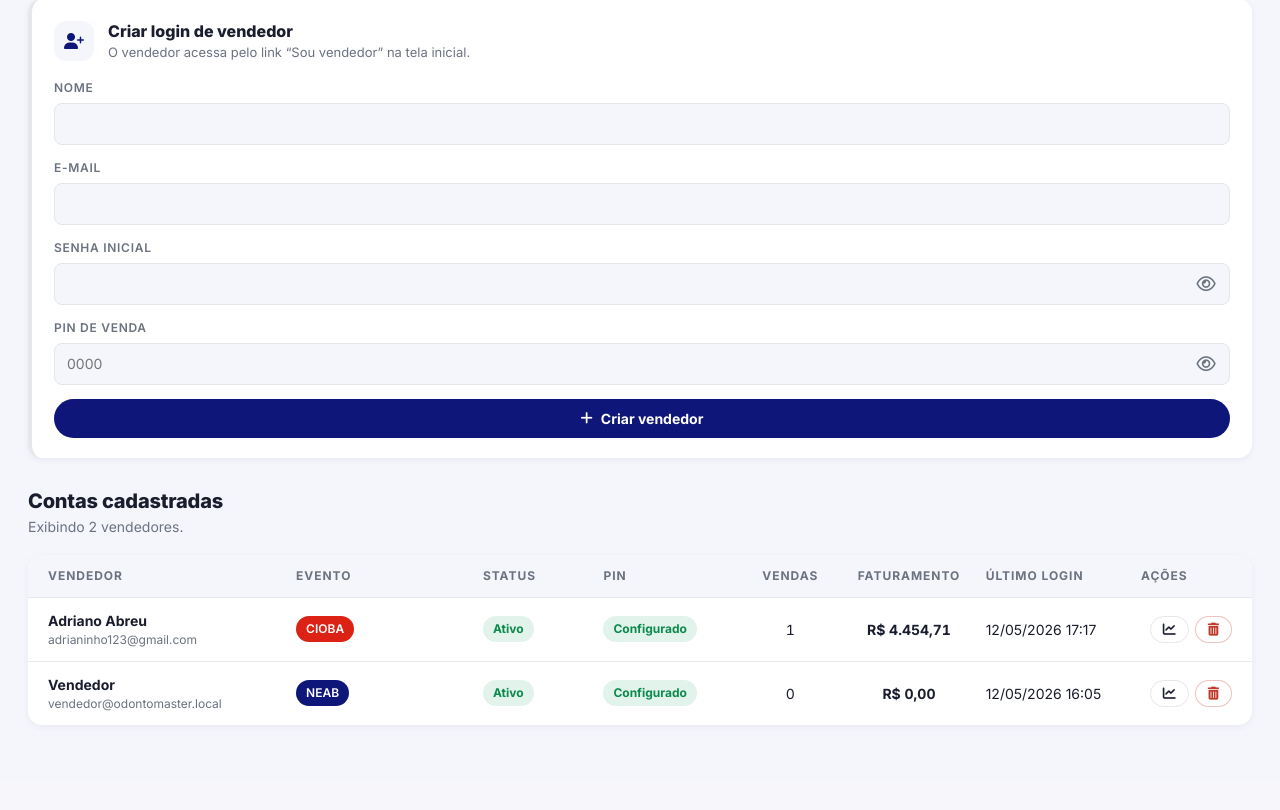
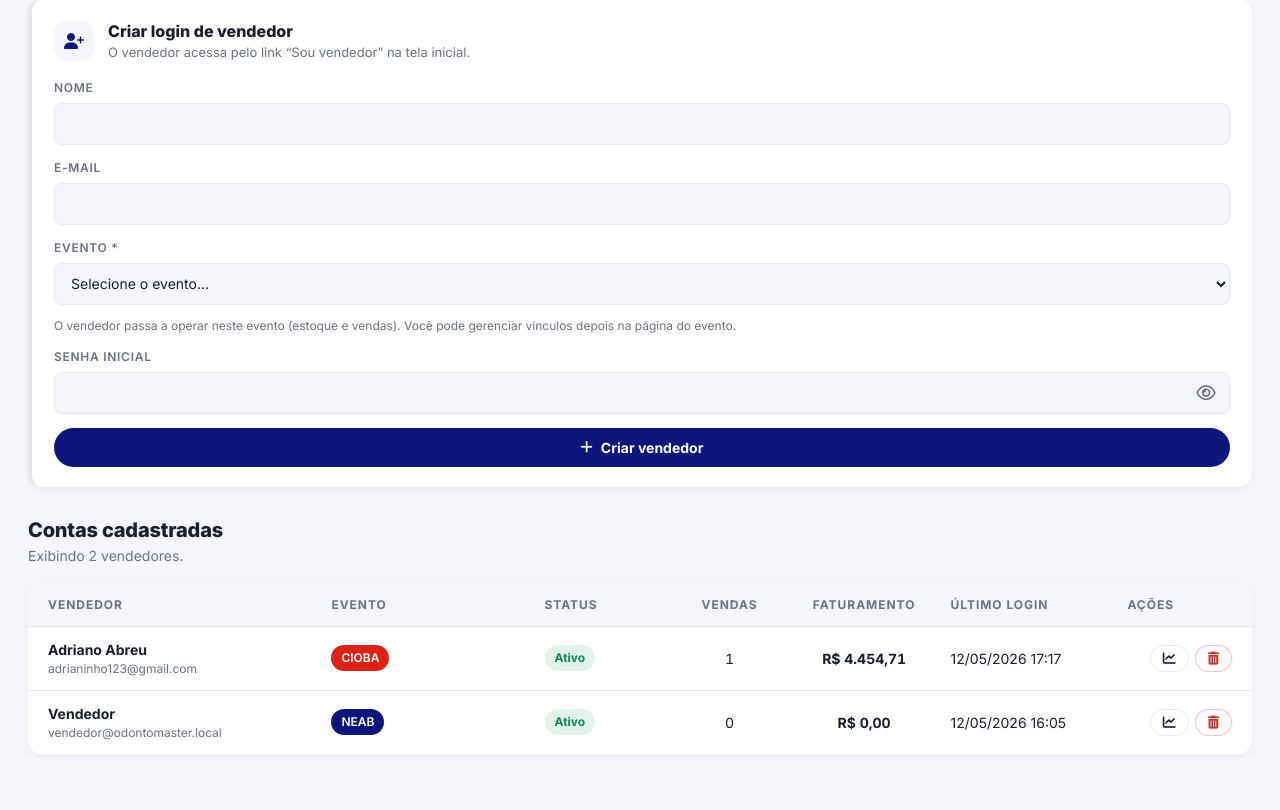
Before and after one commit to ZadriW/totem-master, a Flask app: page /admin/vendedores in a window 1280 px wide. Shown: the part 194-1004 px from the top of the page. Before the commit the page ends 905 px from the top, so only its background shows below. Run offline with Flask 3, Linux system fonts and the light colour scheme; the visitor is signed in with stand-in values (Sample User, id 1); data comes from the database, SQL or seed files in the repository.

Commit message:
Adicionando designação de evento na criação do Vendedor

```diff
--- a/app.py
+++ b/app.py
@@ -72,7 +72,6 @@ from database import (
     list_products_admin,
     list_products_admin_slice,
     list_products_for_client,
-    list_seller_pin_hashes,
     list_sellers,
     list_sellers_not_in_event,
     list_stock_movements,
@@ -115,8 +114,6 @@ ADMIN_PASSWORD = os.environ.get("TOTEM_ADMIN_PASS", "adminmaster430@")
 SELLER_DEFAULT_NAME = os.environ.get("TOTEM_SELLER_NAME", "Vendedor")
 SELLER_DEFAULT_EMAIL = os.environ.get("TOTEM_SELLER_EMAIL", "vendedor@odontomaster.local")
 SELLER_DEFAULT_PASSWORD = os.environ.get("TOTEM_SELLER_PASS", "vendedor123")
-SELLER_DEFAULT_PIN = os.environ.get("TOTEM_SELLER_PIN", "0000")
-
 ADMIN_AUTH_COOKIE = "totem_admin_auth"
 SELLER_AUTH_COOKIE = "totem_seller_auth"
 ADMIN_AUTH_SALT = "totem-admin-auth"
@@ -218,7 +215,7 @@ try:
         SELLER_DEFAULT_NAME,
         SELLER_DEFAULT_EMAIL,
         generate_password_hash(SELLER_DEFAULT_PASSWORD),
-        generate_password_hash(SELLER_DEFAULT_PIN),
+        pin_hash=None,
     )
 except Exception as exc:
     app.logger.warning("Conta inicial de vendedor indisponivel: %s", exc)
@@ -349,23 +346,6 @@ def seller_required(view):
         return view(*args, **kwargs)
 
     return wrapped
-
-
-def _normalize_seller_pin(pin: str) -> str:
-    value = (pin or "").strip()
-    if not (value.isdigit() and len(value) == 4):
-        raise ValueError("O PIN deve conter exatamente 4 dígitos.")
-    return value
-
-
-def _pin_is_available(pin: str, *, ignore_seller_id: int | None = None) -> bool:
-    value = _normalize_seller_pin(pin)
-    for seller in list_seller_pin_hashes():
-        if ignore_seller_id is not None and int(seller["id"]) == int(ignore_seller_id):
-            continue
-        if check_password_hash(seller["pin_hash"], value):
-            return False
-    return True
 
 
 # ---------------------------------------------------------------------------
@@ -955,7 +935,7 @@ def admin_dashboard():
 # Painel administrativo — vendedores
 # ---------------------------------------------------------------------------
 
-_SELLER_FORM_FIELD_ORDER = ("name", "email", "password", "pin")
+_SELLER_FORM_FIELD_ORDER = ("name", "email", "event_id", "password")
 
 
 def _first_seller_form_error_message(errors: dict[str, str]) -> str:
@@ -970,7 +950,8 @@ def _parse_new_seller_post(form) -> tuple[dict[str, str], dict[str, str]]:
     name = (form.get("name") or "").strip()
     email = (form.get("email") or "").strip().lower()
     password = form.get("password") or ""
-    pin_raw = form.get("pin") or ""
+    event_id_raw = (form.get("event_id") or "").strip()
+    event_id = _parse_int(event_id_raw, 0)
 
     errors: dict[str, str] = {}
     if not name:
@@ -983,16 +964,10 @@ def _parse_new_seller_post(form) -> tuple[dict[str, str], dict[str, str]]:
     if len(password) < 6:
         errors["password"] = "A senha deve ter pelo menos 6 caracteres."
 
-    if not (pin_raw or "").strip():
-        errors["pin"] = "PIN do vendedor é obrigatório."
-    else:
-        try:
-            pin_norm = _normalize_seller_pin(pin_raw)
-        except ValueError as exc:
-            errors["pin"] = str(exc)
-            pin_norm = None
-        if "pin" not in errors and not _pin_is_available(pin_norm):
-            errors["pin"] = "Este PIN já está em uso por outro vendedor."
+    if event_id <= 0:
+        errors["event_id"] = "Selecione o evento ao qual este vendedor será associado."
+    elif get_event(event_id) is None:
+        errors["event_id"] = "Evento não encontrado."
 
     if "email" not in errors and email and get_seller_by_email(email):
         errors["email"] = "Já existe um vendedor com este e-mail."
@@ -1004,7 +979,7 @@ def _parse_new_seller_post(form) -> tuple[dict[str, str], dict[str, str]]:
         "name": keep("name", name),
         "email": keep("email", email),
         "password": keep("password", password),
-        "pin": keep("pin", pin_raw),
+        "event_id": "" if "event_id" in errors else event_id_raw,
     }
     return errors, repop
 
@@ -1015,7 +990,6 @@ def _parse_edit_seller_post(form, seller_id: int) -> tuple[dict[str, str], dict]
     email = (form.get("email") or "").strip().lower()
     active = form.get("active") == "1"
     password = form.get("password") or ""
-    pin_raw = (form.get("pin") or "").strip()
 
     errors: dict[str, str] = {}
     if not name:
@@ -1028,23 +1002,11 @@ def _parse_edit_seller_post(form, seller_id: int) -> tuple[dict[str, str], dict]
     if password and len(password) < 6:
         errors["password"] = "A nova senha deve ter pelo menos 6 caracteres."
 
-    if pin_raw:
-        try:
-            pin_norm = _normalize_seller_pin(pin_raw)
-        except ValueError as exc:
-            errors["pin"] = str(exc)
-            pin_norm = None
-        if "pin" not in errors and not _pin_is_available(
-            pin_norm, ignore_seller_id=seller_id
-        ):
-            errors["pin"] = "Este PIN já está em uso por outro vendedor."
-
     repop = {
         "name": "" if "name" in errors else name,
         "email": "" if "email" in errors else email,
         "active": active,
         "password": "" if "password" in errors else password,
-        "pin": "" if "pin" in errors else pin_raw,
     }
     return errors, repop
 
@@ -1058,15 +1020,20 @@ def admin_sellers():
         seller_form_errors, seller_form = _parse_new_seller_post(request.form)
         if not seller_form_errors:
             try:
+                event_id = _parse_int(request.form.get("event_id") or "", 0)
                 seller = create_seller_account(
                     (request.form.get("name") or "").strip(),
                     (request.form.get("email") or "").strip().lower(),
                     generate_password_hash(request.form.get("password") or ""),
-                    generate_password_hash(
-                        _normalize_seller_pin(request.form.get("pin") or "")
-                    ),
+                    pin_hash=None,
                 )
-                flash(f"Vendedor {seller['name']} criado com sucesso.", "success")
+                add_seller_to_event(event_id, int(seller["id"]))
+                ev = get_event(event_id)
+                ev_label = (ev or {}).get("name") or f"#{event_id}"
+                flash(
+                    f"Vendedor {seller['name']} criado e associado ao evento «{ev_label}».",
+                    "success",
+                )
                 return redirect(url_for("admin_seller_detail", seller_id=seller["id"]))
             except ValueError as exc:
                 msg = str(exc)
@@ -1082,11 +1049,13 @@ def admin_sellers():
             flash(_first_seller_form_error_message(seller_form_errors), "error")
 
     sellers = list_sellers()
+    events_for_seller_form = list_events(include_archived=True)
     return render_template(
         "admin/sellers.html",
         sellers=sellers,
         seller_form=seller_form,
         seller_form_errors=seller_form_errors,
+        events_for_seller_form=events_for_seller_form,
         **_admin_shell_context(active_section="vendedores"),
     )
 
@@ -1138,13 +1107,9 @@ def admin_seller_update(seller_id: int):
     email = (request.form.get("email") or "").strip().lower()
     active = request.form.get("active") == "1"
     password = request.form.get("password") or ""
-    pin = (request.form.get("pin") or "").strip()
     password_hash = None
     if password:
         password_hash = generate_password_hash(password)
-    pin_hash = None
-    if pin:
-        pin_hash = generate_password_hash(_normalize_seller_pin(pin))
     try:
         seller = update_seller_account(
             seller_id,
@@ -1152,7 +1117,7 @@ def admin_seller_update(seller_id: int):
             email=email,
             active=active,
             password_hash=password_hash,
-            pin_hash=pin_hash,
+            clear_pin_hash=True,
         )
         flash(f"Dados de {seller['name']} atualizados.", "success")
     except ValueError as exc:
--- a/static/css/admin.css
+++ b/static/css/admin.css
@@ -167,6 +167,13 @@
     color: #b71c1c;
 }
 
+.admin-field__hint {
+    margin: 6px 0 0;
+    font-size: 12px;
+    line-height: 1.45;
+    color: var(--color-text-muted);
+}
+
 .admin-login__submit {
     margin-top: 8px;
     padding: 14px 18px;
@@ -229,7 +236,7 @@
 
 .admin-sellers__row {
     display: grid;
-    grid-template-columns: minmax(220px, 1.35fr) minmax(150px, 1fr) 0.62fr 0.76fr 0.48fr 0.74fr 0.82fr 0.52fr;
+    grid-template-columns: minmax(220px, 1.35fr) minmax(150px, 1fr) 0.62fr 0.48fr 0.74fr 0.82fr 0.52fr;
     gap: 12px;
     align-items: center;
     padding: 12px 20px;
@@ -818,7 +834,7 @@
 
 /* Vendedores: o seletor genérico .admin-table__head usa grid de 6 colunas (transações). Repete a grid de 7 colunas das linhas. */
 .admin-sellers .admin-table__head.admin-sellers__row {
-    grid-template-columns: minmax(220px, 1.35fr) minmax(150px, 1fr) 0.62fr 0.76fr 0.48fr 0.74fr 0.82fr 0.52fr;
+    grid-template-columns: minmax(220px, 1.35fr) minmax(150px, 1fr) 0.62fr 0.48fr 0.74fr 0.82fr 0.52fr;
     padding: 12px 20px;
 }
 
--- a/templates/admin/sellers.html
+++ b/templates/admin/sellers.html
@@ -51,6 +51,33 @@
                 {% if fe.email %}<p class="admin-field__error" id="seller-email-err">{{ fe.email }}</p>{% endif %}
             </div>
             <div class="admin-field">
+                <label class="admin-field__label" for="seller-event-id">Evento <span aria-hidden="true">*</span></label>
+                <select
+                    id="seller-event-id"
+                    name="event_id"
+                    class="admin-field__input{% if fe.event_id %} admin-field__input--invalid{% endif %}"
+                    required
+                    {% if not events_for_seller_form %}disabled{% endif %}
+                    {% if fe.event_id %}aria-invalid="true" aria-describedby="seller-event-err"{% endif %}
+                >
+                    <option value="" {% if not sf.event_id %}selected{% endif %} disabled>Selecione o evento…</option>
+                    {% for ev in events_for_seller_form %}
+                    <option
+                        value="{{ ev.id }}"
+                        {% if (sf.event_id or '') | string == ev.id | string %}selected{% endif %}
+                    >
+                        {{ ev.name }}{% if not ev.active %} (arquivado){% endif %}
+                    </option>
+                    {% endfor %}
+                </select>
+                {% if fe.event_id %}<p class="admin-field__error" id="seller-event-err">{{ fe.event_id }}</p>{% endif %}
+                {% if not events_for_seller_form %}
+                <p class="admin-field__hint" role="status">Não há eventos cadastrados. <a href="{{ url_for('admin_events') }}">Crie um evento</a> antes de associar vendedores.</p>
+                {% else %}
+                <p class="admin-field__hint">O vendedor passa a operar neste evento (estoque e vendas). Você pode gerenciar vínculos depois na página do evento.</p>
+                {% endif %}
+            </div>
+            <div class="admin-field">
                 <label class="admin-field__label" for="seller-password">Senha inicial</label>
                 <span class="admin-field__wrap admin-field__wrap--has-toggle">
                     <input
@@ -77,38 +104,6 @@
                 </span>
                 {% if fe.password %}<p class="admin-field__error" id="seller-password-err">{{ fe.password }}</p>{% endif %}
             </div>
-            <div class="admin-field">
-                <label class="admin-field__label" for="seller-pin">PIN de venda</label>
-                <span class="admin-field__wrap admin-field__wrap--has-toggle">
-                    <input
-                        id="seller-pin"
-                        class="admin-field__input{% if fe.pin %} admin-field__input--invalid{% endif %}"
-                        type="password"
-                        name="pin"
-                        inputmode="numeric"
-                        pattern="[0-9]{4}"
-                        maxlength="4"
-                        minlength="4"
-                        placeholder="0000"
-                        value="{{ sf.pin | default('', true) }}"
-                        oninput="this.value = this.value.replace(/\D/g, '').slice(0, 4)"
-                        required
-                        autocomplete="off"
-                        {% if fe.pin %}aria-invalid="true" aria-describedby="seller-pin-err"{% endif %}
-                    >
-                    <button
-                        type="button"
-                        class="admin-field__toggle-pass"
-                        id="adminSellerCreateTogglePin"
-                        aria-label="Mostrar PIN"
-                        aria-pressed="false"
-                        title="Mostrar PIN"
-                    >
-                        <i class="fa-regular fa-eye" aria-hidden="true"></i>
-                    </button>
-                </span>
-                {% if fe.pin %}<p class="admin-field__error" id="seller-pin-err">{{ fe.pin }}</p>{% endif %}
-            </div>
             <button type="submit" class="admin-btn admin-btn--primary admin-btn--block">
                 <i class="fa-solid fa-plus" aria-hidden="true"></i>
                 Criar vendedor
@@ -132,7 +127,6 @@
             <span role="columnheader">Vendedor</span>
             <span role="columnheader">Evento</span>
             <span role="columnheader">Status</span>
-            <span role="columnheader">PIN</span>
             <span class="admin-table__col--num" role="columnheader">Vendas</span>
             <span class="admin-table__col--num" role="columnheader">Faturamento</span>
             <span role="columnheader">Último login</span>
@@ -169,13 +163,6 @@
                         <span class="admin-badge admin-badge--success">Ativo</span>
                     {% else %}
                         <span class="admin-badge admin-badge--neutral">Inativo</span>
-                    {% endif %}
-                </span>
-                <span>
-                    {% if seller.pin_hash %}
-                        <span class="admin-badge admin-badge--success">Configurado</span>
-                    {% else %}
-                        <span class="admin-badge admin-badge--warn">Pendente</span>
                     {% endif %}
                 </span>
                 <span class="admin-table__col--num">{{ seller.transactions_count }}</span>
@@ -238,7 +225,6 @@
         });
     }
     bindToggle('seller-password', 'adminSellerCreateTogglePassword', 'Mostrar senha', 'Ocultar senha');
-    bindToggle('seller-pin', 'adminSellerCreateTogglePin', 'Mostrar PIN', 'Ocultar PIN');
 })();
 </script>
 {% endblock %}
```
Also changed, not shown: other parts of static/css/admin.css (+41 -7 lines), database.py (+11 -6 lines), templates/admin/event_sellers.html (+1 -9 lines), templates/admin/seller_detail.html (+0 -35 lines).
